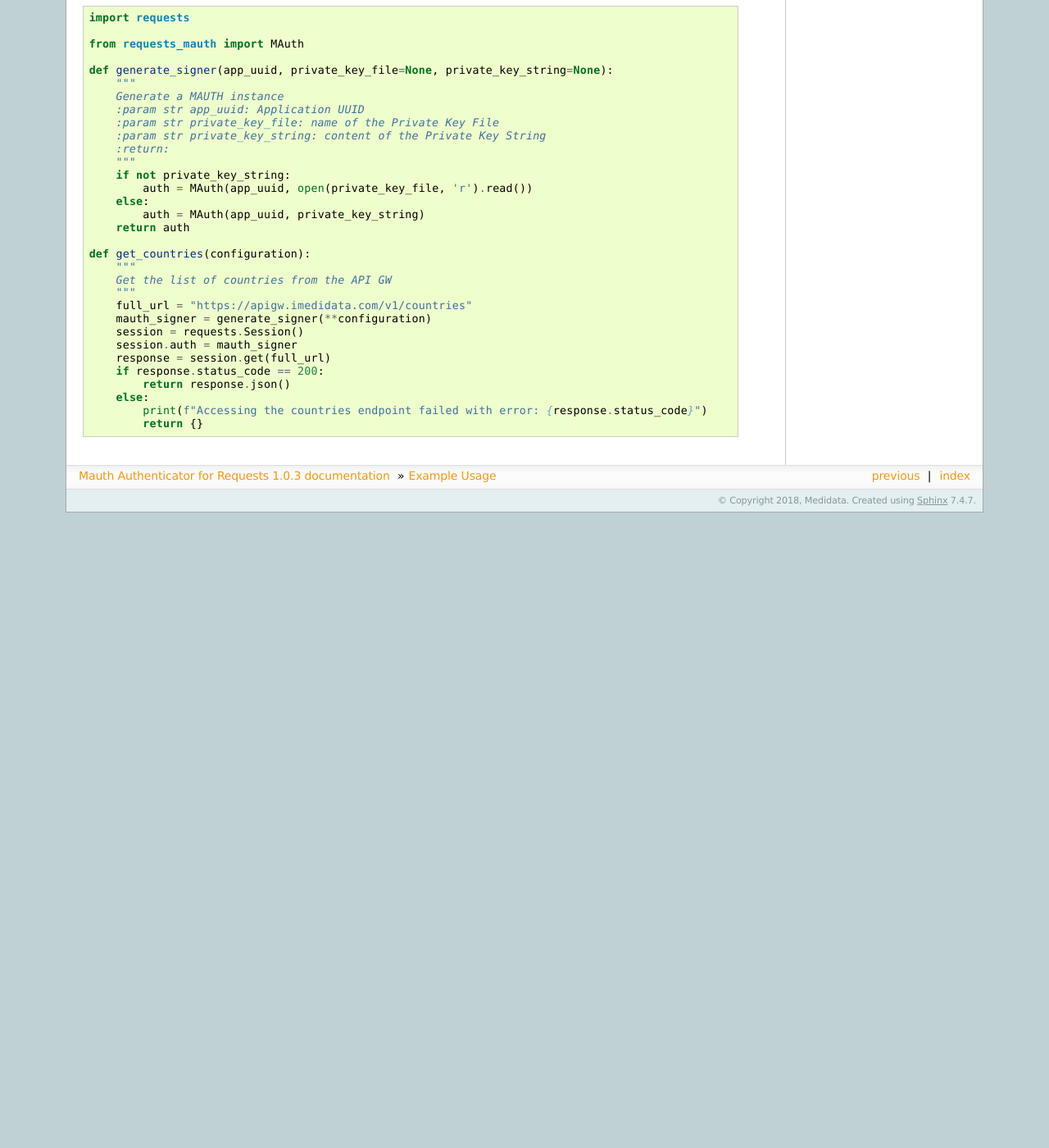
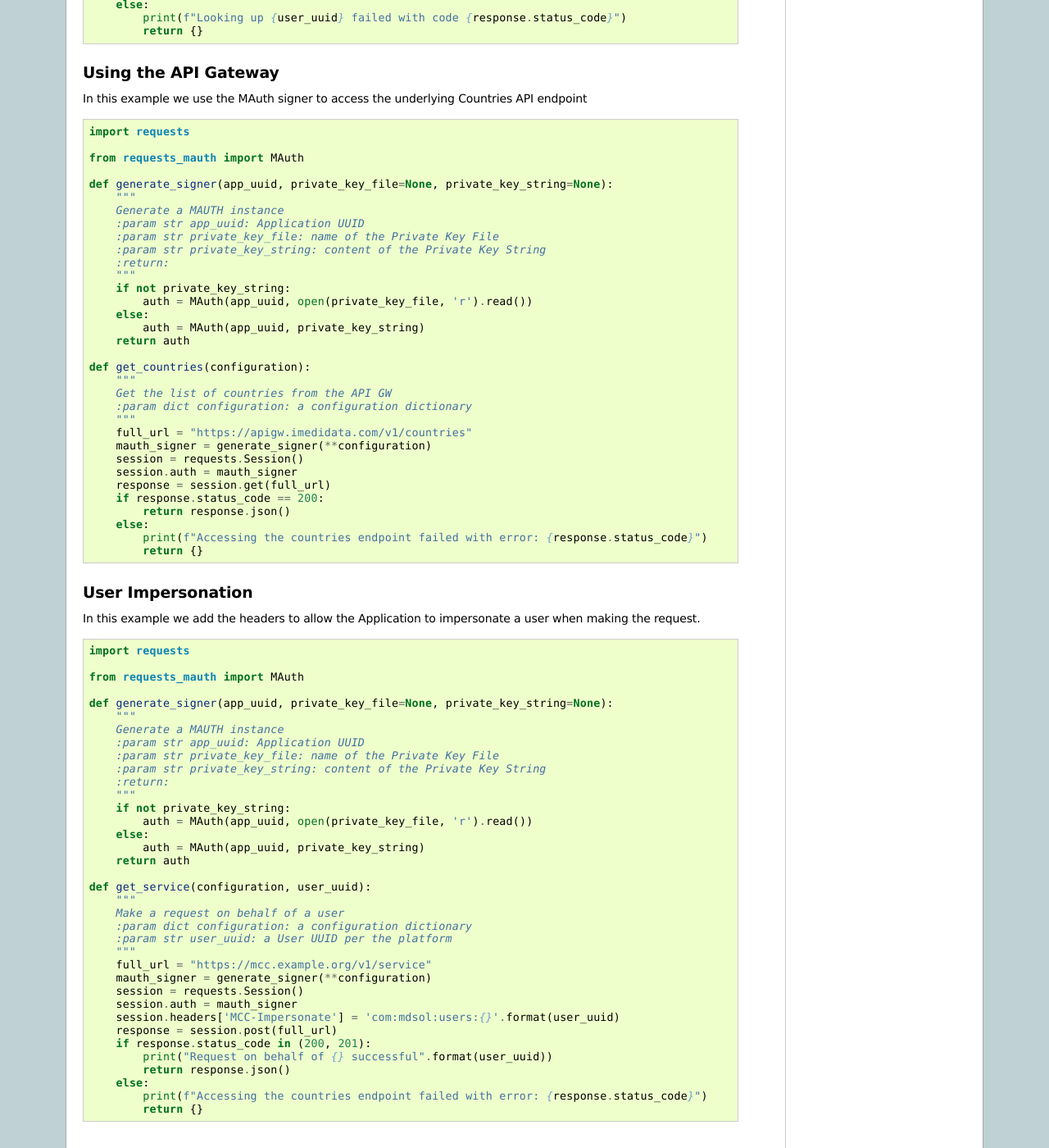
Before and after one commit to mdsol/requests-mauth, a Sphinx documentation site: the page built from docs/examples.rst, in a window 1280 px wide and 1400 px high, scrolled down 750 px. Shown: the whole window at 82% size. Built offline with Sphinx 7.4.7, drawn with Linux system fonts in a browser that asks for light colours; before the commit the page ends 1375 px from its top, so only the background shows below that; some of the changed text lies outside the part shown.

Commit message:
Added clarifying text Added impersonation example Added missing docstring

```diff
--- a/docs/examples.rst
+++ b/docs/examples.rst
@@ -3,6 +3,12 @@ Example Usage
 
 Accessing an iMedidata User Endpoint
 ------------------------------------
+
+This sample shows the code to make a call to the `iMedidata API <http://developer.imedidata.com/desktop/homepage.htm>`_.
+In this case we retrieve the user details using the `Listing User Account Details <http://developer.imedidata.com/desktop/ActionTopics/Users/Listing_User_Account_Details.htm>`_ API call.
+
+Note the extracted method `generate_signer` for creating a MAuth Request signer using either the key text or a reference to a Private Key file.
+
 
 .. code-block:: python
 
@@ -44,6 +50,8 @@ Accessing an iMedidata User Endpoint
 Using the API Gateway
 ---------------------
 
+In this example we use the MAuth signer to access the underlying Countries API endpoint
+
 .. code-block:: python
 
     import requests
@@ -67,6 +75,7 @@ Using the API Gateway
     def get_countries(configuration):
         """
         Get the list of countries from the API GW
+        :param dict configuration: a configuration dictionary
         """
         full_url = "https://apigw.imedidata.com/v1/countries"
         mauth_signer = generate_signer(**configuration)
@@ -78,3 +87,47 @@ Using the API Gateway
         else:
             print(f"Accessing the countries endpoint failed with error: {response.status_code}")
             return {}
+
+User Impersonation
+---------------------
+
+In this example we add the headers to allow the Application to impersonate a user when making the request.
+
+.. code-block:: python
+
+    import requests
+
+    from requests_mauth import MAuth
+
+    def generate_signer(app_uuid, private_key_file=None, private_key_string=None):
+        """
+        Generate a MAUTH instance
+        :param str app_uuid: Application UUID
+        :param str private_key_file: name of the Private Key File
+        :param str private_key_string: content of the Private Key String
+        :return:
+        """
+        if not private_key_string:
+            auth = MAuth(app_uuid, open(private_key_file, 'r').read())
+        else:
+            auth = MAuth(app_uuid, private_key_string)
+        return auth
+
+    def get_service(configuration, user_uuid):
+        """
+        Make a request on behalf of a user
+        :param dict configuration: a configuration dictionary
+        :param str user_uuid: a User UUID per the platform
+        """
+        full_url = "https://mcc.example.org/v1/service"
+        mauth_signer = generate_signer(**configuration)
+        session = requests.Session()
+        session.auth = mauth_signer
+        session.headers['MCC-Impersonate'] = 'com:mdsol:users:{}'.format(user_uuid)
+        response = session.post(full_url)
+        if response.status_code in (200, 201):
+            print("Request on behalf of {} successful".format(user_uuid))
+            return response.json()
+        else:
+            print(f"Accessing the countries endpoint failed with error: {response.status_code}")
+            return {}
```
